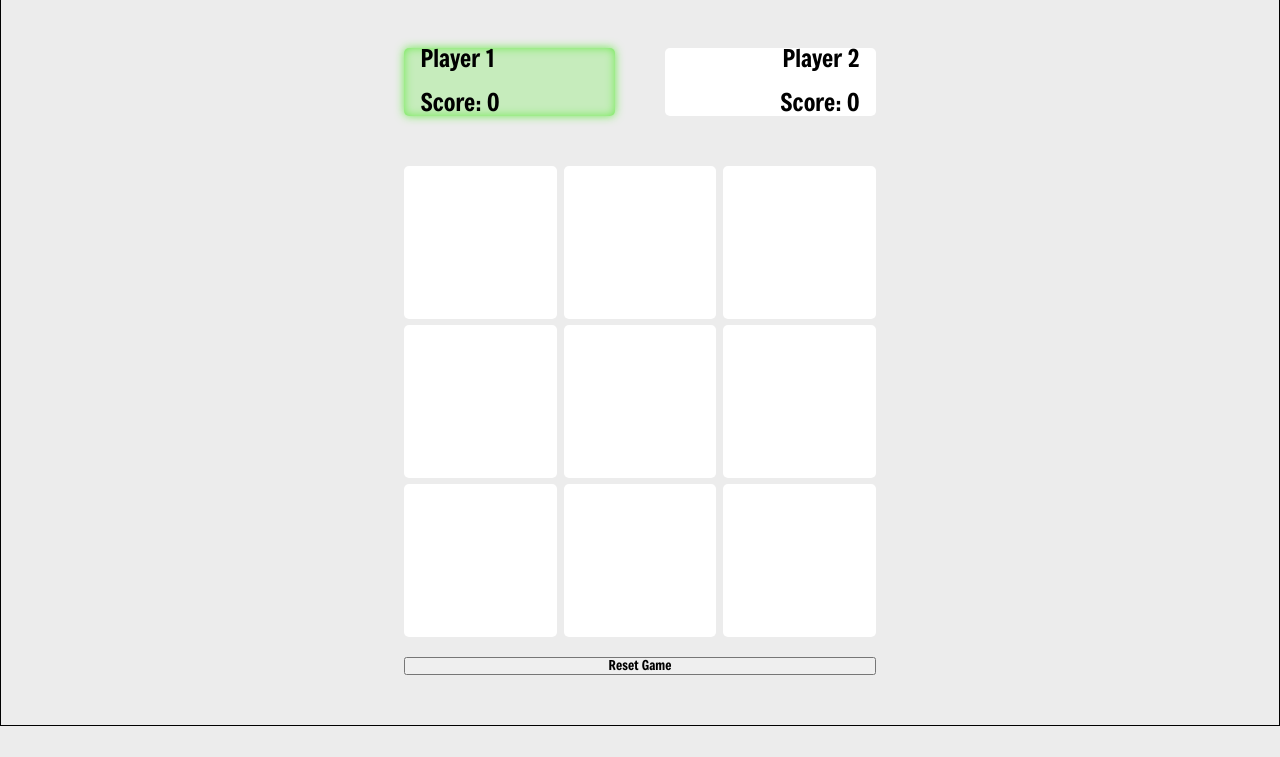
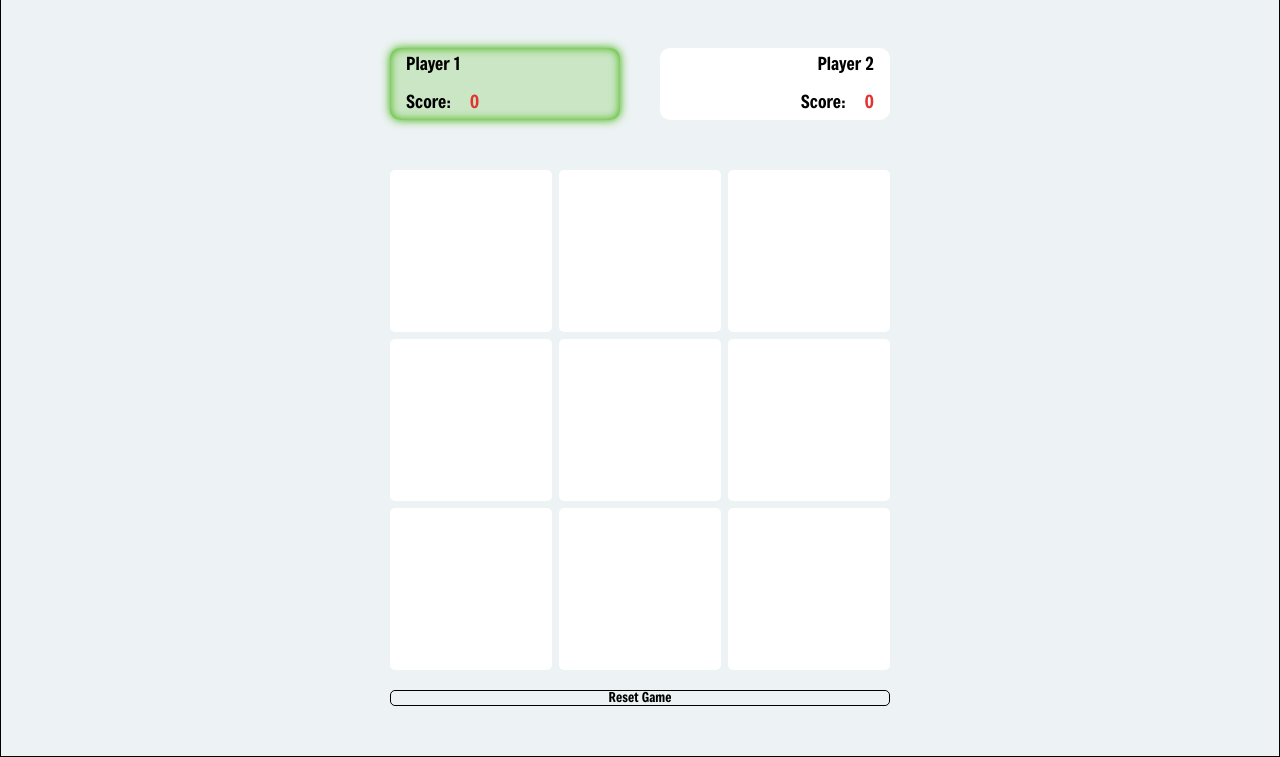
Before and after one commit to jordanmichb/tic-tac-toe, a plain HTML site: page index.html in a window 1280 px wide. Shown: the part 91-848 px from the top of the page. Before the commit the page ends 817 px from the top, so only its background shows below. Drawn offline with Linux system fonts and the light colour scheme.

Commit message:
Update styling

```diff
--- a/script.js
+++ b/script.js
@@ -269,13 +269,13 @@ const screenController = (function() {
         // Clear previous state
         boardDiv.textContent = "";
         player1.classList.remove("highlight");
-        player2.classList.remove("highlight");
+        player2.classList.remove("highlight2");
         // Get current state of the board
         const board = Gameboard.getBoard();
 
         // Highlight current player's turn
         game.getCurrentPlayer().number === 1 ? player1.classList.add("highlight")
-                                             : player2.classList.add("highlight");
+                                             : player2.classList.add("highlight2");
         // Display current player scores
         score1.textContent = `${game.getPlayerScores()[0]}`;
         score2.textContent = `${game.getPlayerScores()[1]}`;
@@ -286,6 +286,9 @@ const screenController = (function() {
                 // Create span button container so container units can be used for font size
                 const cellSpan = document.createElement("span");
                 const cellBtn = document.createElement("button");
+
+                cell.getValue() === 'X' ? cellBtn.classList.add("color-x")
+                                        : cellBtn.classList.add("color-o");
 
                 cellBtn.textContent = cell.getValue();
                 cellBtn.classList.add("grid-cell");
--- a/styles.css
+++ b/styles.css
@@ -1,7 +1,7 @@
 @font-face {
-    font-family: 'poetsen one';
-    src: url('./fonts/poetsenone-regular-webfont.woff2') format('woff2');
-    font-weight: normal;
+    font-family: 'raleway';
+    src: url('./fonts/raleway-thin-webfont.woff2') format('woff2');
+    font-weight: thin;
     font-style: normal;
 }
 
@@ -14,10 +14,16 @@
 
 :root {
     /* --body-background: linear-gradient(90deg, #f0f6ff, #fffff6); */
-    --body-background-color: rgb(236, 236, 236);
+    --body-background-color: #edf2f4;
+    --info-background-color: white;
 
-    --highlight-border: #70ea51;
-    --highlight-background: #70ea514f;
+    --highlight-border: #38b000;
+    --highlight-background: #38b00032;
+    --highlight-border2: #0077b6;
+    --highlight-background2: #0076b624;
+
+    --x-color: #38b000;
+    --o-color: #0077b6;
 }
 
 * {
@@ -42,7 +48,7 @@ h1 {
 
 .game-container {
     border: 1px solid;
-    padding: 50px;
+    padding: 50px 0;
     /* text-align: center; */
     /* display: flex;
     flex-direction: column;
@@ -59,13 +65,13 @@ button {
 * * * * * * * * * * */
 .player-info {
     display: flex;
-    font-size: 1.5rem;
+    font-size: 1.1rem;
     /* border: 1px solid; */
 }
 
 .player-info.top {
     margin: 0 auto;
-    gap: 50px;
+    gap: 40px;
     width: clamp(300px, 40%, 500px);
 }
 
@@ -75,9 +81,10 @@ button {
 
 .info {
     flex: 1;
-    padding: 0 1rem;
-    border-radius: 5px;
-    background-color: white;
+    padding: 0.5rem 1rem;
+    border-radius: 10px;
+    background-color: var(--info-background-color);
+    transition: background-color 350ms, box-shadow 350ms;
 }
 
 .info:last-child {
@@ -90,12 +97,17 @@ button {
 }
 
 .info.highlight2 {
-    background-color: rgba(0, 4, 255, 0.256);
-    box-shadow: 0px 0px 10px blue, inset 0px 0px 10px blue;
+    background-color: var(--highlight-background2);
+    box-shadow: 0px 0px 10px var(--highlight-border2), inset 0px 0px 10px var(--highlight-border2);
 }
 
 .score {
     margin-top: 20px;
+}
+
+.score span {
+    margin-left: 15px;
+    color: rgb(226, 51, 51);
 }
 
 /* * * * * * * * * * *
@@ -124,12 +136,22 @@ button {
     width: 100%;
     height: 100%;
     font-size: 50cqw; /* Font size based on container width */
+    font-family: 'raleway';
+    font-weight: thin;
 }
 
 .grid-cell:hover {
     box-shadow: 0px 0px 10px var(--highlight-border), inset 0px 0px 10px var(--highlight-border);
     transform: scale(1.05);
     transition: transform 350ms;
+}
+
+.grid-cell.color-x {
+    color: var(--x-color);
+}
+
+.grid-cell.color-o {
+    color: var(--o-color);
 }
 
 
@@ -156,6 +178,9 @@ dialog {
     display: block;
     width: clamp(300px, 40%, 500px);;
     margin: 0 auto;
+    background: none;
+    border: 1px solid;
+    border-radius: 5px;
 }
 
 /* * {
```
Also changed, not shown: fonts/raleway-thin-webfont.woff2 (added).
